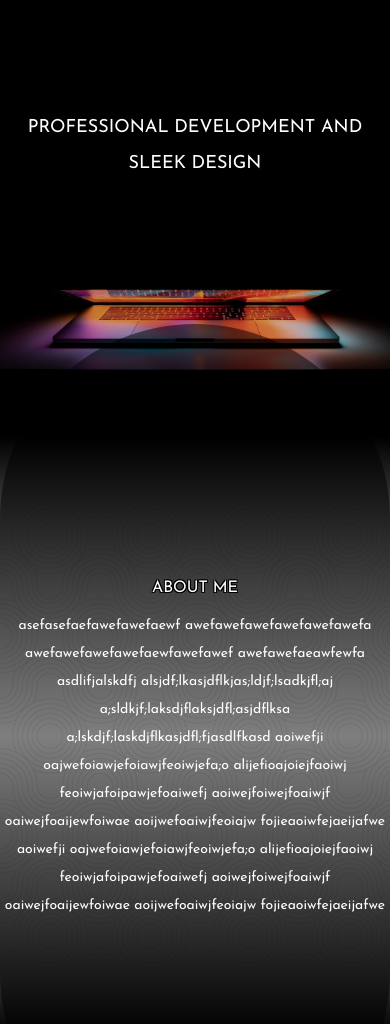
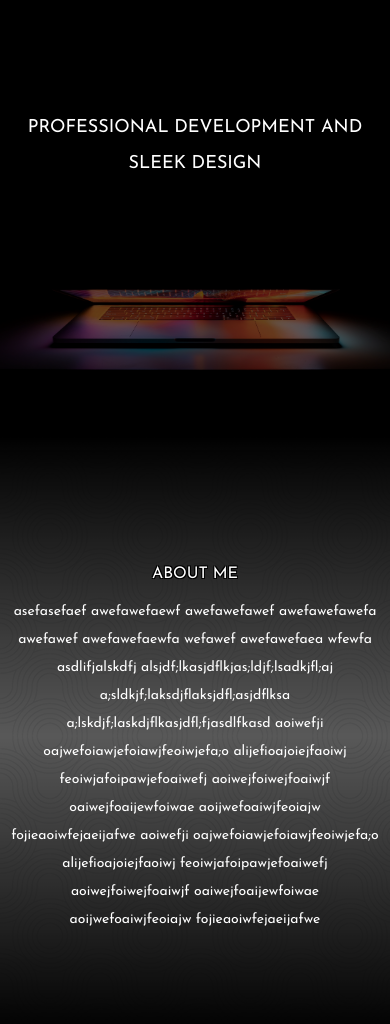
Before and after one commit to Latane-dev/Latane-dev.github.io, a plain HTML site: page index.html in a window 390 px wide. Shown: the part 76-1100 px from the top of the page. Drawn offline with Linux system fonts and the light colour scheme.

Commit message:
Add files via upload

```diff
--- a/index.css
+++ b/index.css
@@ -276,16 +276,17 @@ footer {
     .biowrapper p {
         font-size: 14px;
         text-shadow: none;
-        width: 100%;
+        width: 95%;
     }
-
+giot
     .background-bio {
         display: none;
     }
 
     .background-highlight {
         width: 100% !important;
-        height: 100% !important;
+        height: 128% !important;
+        border-radius: 0;
     }
 
     .projectwrapper {
--- a/index.html
+++ b/index.html
@@ -41,10 +41,10 @@
                     <div class="background-bio"></div>
                     <div class="background-highlight"></div>
                     <h3 class="bio-header">ABOUT ME</h3>
-                    <p>asefasefaefawefawefaewf
-                        awefawefawefawefawefawefa
-                        awefawefawefawefaewfawefawef
-                        awefawefaeawfewfa asdlifjalskdfj
+                    <p>asefasefaef awefawefaewf
+                        awefawefawef awefawefawefa
+                        awefawef awefawefaewfa wefawef
+                        awefawefaea wfewfa asdlifjalskdfj
                         alsjdf;lkasjdflkjas;ldjf;lsadkjfl;aj
                         a;sldkjf;laksdjflaksjdfl;asjdflksa
                         a;lskdjf;laskdjflkasjdfl;fjasdlfkasd
```
